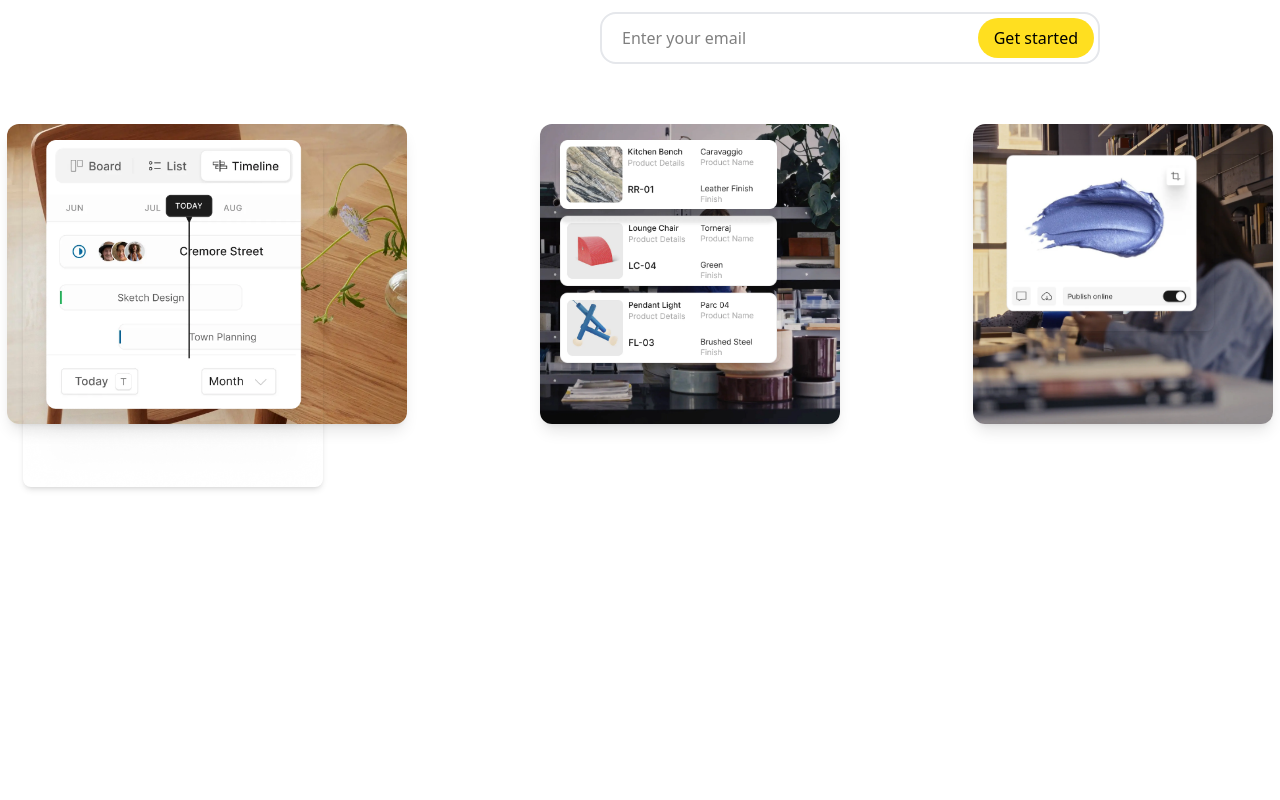
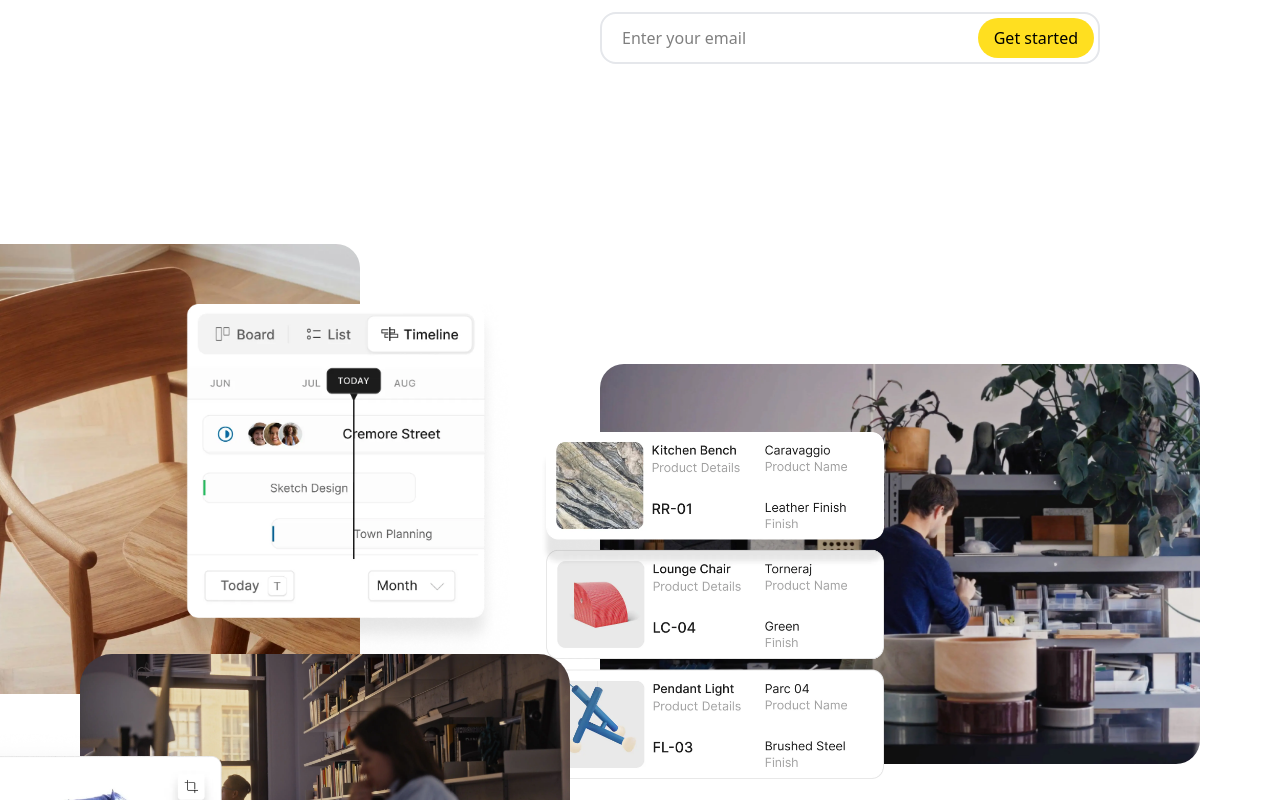
Before and after one commit to salmamehrez85/Programa, a Vue app: page / in a window 1280 px wide. Shown: the part 800-1600 px from the top of the page. Before the commit the page ends 1464 px from the top, so only its background shows below. Built offline with nearby package versions, Linux system fonts and the light colour scheme.

Commit message:
Images Section

```diff
--- a/src/App.vue
+++ b/src/App.vue
@@ -6,7 +6,6 @@ import light from "@/assets/light.webp";
 import meeting from "@/assets/meeting.webp";
 import paint from "@/assets/paint.webp";
 import schedule from "@/assets/schedule.webp";
-import { ref } from "vue";
 </script>
 
 <template>
@@ -22,6 +21,7 @@ import { ref } from "vue";
     </p>
 
     <!-- Email Checker -->
+    <form @submit.prevent="submitEmail">
       <div class="py-15 pl-150">
         <div
           :class="[
@@ -31,52 +31,45 @@ import { ref } from "vue";
         >
           <input
             v-model="email"
-          type="text"
+            type="email"
             placeholder="Enter your email"
             class="flex-grow px-4 py-2 rounded-full outline-none"
+            required
           />
           <button
-          @click="validateEmail"
+            type="submit"
             class="cursor-pointer bg-yellow-300 hover:bg-yellow-400 text-black px-4 py-2 rounded-full font-medium"
           >
             Get started
           </button>
         </div>
-      <p v-if="isError" class="text-pink-600 text-m px-2">Email is required</p>
+      </div>
+    </form>
+
+    <!-- Image Section -->
+    <div class="relative flex flex-wrap justify-start w-full">
+      <!-- LeFft Section -->
+      <div class="relative w-[600px] h-[450px] top-30">
+        <img
+          :src="chair"
+          class="rounded-3xl = w-8/12 h-full object-cover -ml-10"
+        />
+        <img :src="light" class="absolute top-15 left-40 w-7/12 rounded-lg" />
       </div>
 
-    <!-- Image Section -->
+      <!-- Middle Section -->
+      <div class="relative w-[600px] h-[400px] top-60">
+        <img :src="interior" class="rounded-3xl w-full h-full object-cover" />
+        <img :src="schedule" class="absolute top-17 w-7/12 rounded-lg -ml-15" />
+      </div>
 
-    <div class="w-full relative flex flex-wrap justify-around gap-30">
-      <div class="relative w-[400px] h-[300px]">
-        <img
-          :src="chair"
-          class="rounded-xl shadow-lg w-full h-full object-cover"
-        />
-        <img
-          :src="light"
-          class="absolute top-4 left-4 w-3/4 rounded-lg shadow-md"
-        />
-      </div>
-      <div class="relative w-[300px] h-[300px]">
-        <img
-          :src="interior"
-          class="rounded-xl shadow-lg w-full h-full object-cover"
-        />
-        <img
-          :src="schedule"
-          class="absolute top-4 left-4 w-3/4 rounded-lg shadow-md"
-        />
-      </div>
-      <div class="relative w-[300px] h-[300px]">
+      <!-- Right Section -->
+      <div class="relative w-[490px] h-[350px] pt-20">
         <img
           :src="meeting"
-          class="rounded-xl shadow-lg w-full h-full object-cover"
+          class="w-full h-full object-cover rounded-4xl ml-20"
         />
-        <img
-          :src="paint"
-          class="absolute top-4 left-4 w-3/4 rounded-lg shadow-md"
-        />
+        <img :src="paint" class="absolute top-40 w-8/12 rounded-lg -ml-20" />
       </div>
     </div>
   </div>
@@ -106,18 +99,6 @@ export default {
     },
   },
 };
-
-const email = ref("");
-const isError = ref(false);
-
-const validateEmail = () => {
-  const regex = /^[^\s@]+@[^\s@]+\.[^\s@]+$/;
-  isError.value = !regex.test(email.value.trim());
-  if (!isError.value) {
-    alert("Email submitted: " + email.value);
-    email.value = "";
-  }
-};
 </script>
 
 <style scoped></style>
```
Lines whose indentation alone changed are shown as unchanged.
